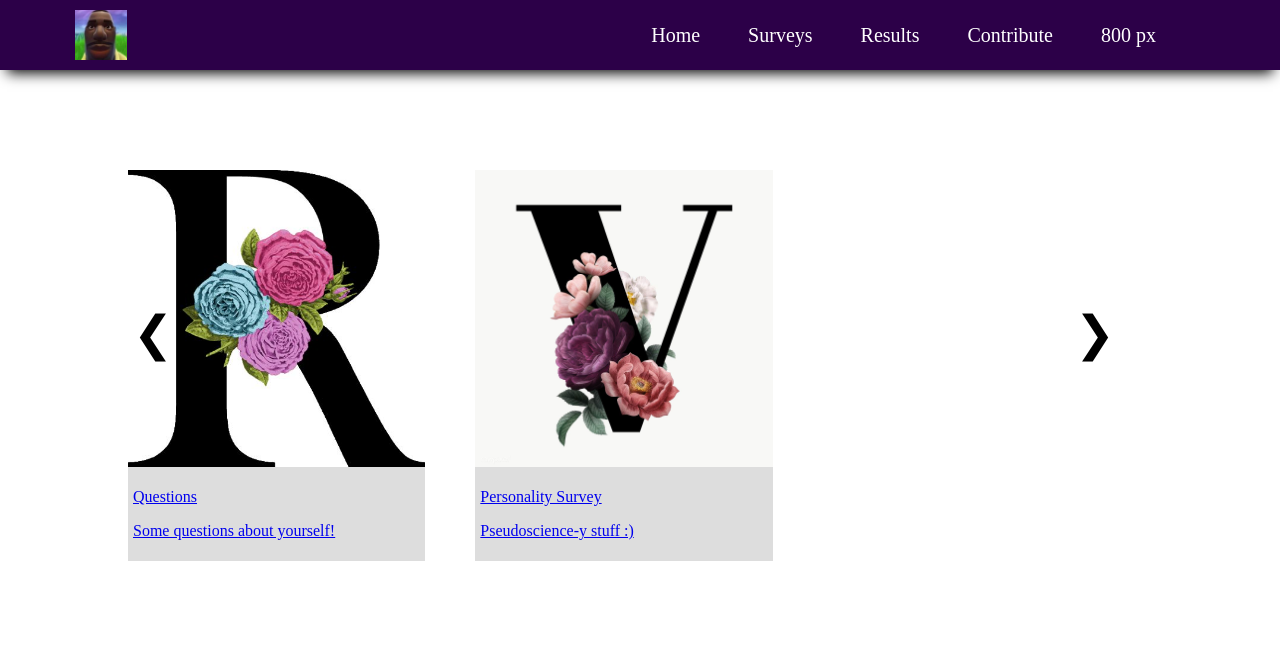
After one commit to DavidToh2/Survey-Website, a Flask app: page /survey in a window 1280 px wide. The commit adds this page. Shown: the top 660 px of the page. Run offline with Flask 2, Linux system fonts and the light colour scheme.

Commit message:
Cards for survey selection webpage

```diff
--- a/app.py
+++ b/app.py
@@ -18,8 +18,11 @@ app = Flask(__name__)
 def index():
     return render_template("index.html")
 
+@app.route("/survey")
+def selectSurvey():
+    return render_template("selection.html")
 
-@app.route("/survey", methods=["POST"])
+@app.route("/survey/<selectedSurvey>", methods=["POST"])
 def loadSurvey():
 
     username = request.form.get("username")
--- a/database.py
+++ b/database.py
@@ -27,7 +27,7 @@ def parseSurveyInfo(selectedSurvey):        # Returns an array containing noOfSe
 def doSurveyList(option, targetSurvey = None):
 
     basedir = os.path.abspath(os.path.dirname(__file__))
-    targetDir = os.path.join(basedir, f"static/survey-list.json")
+    targetDir = os.path.join(basedir, f"static/data/survey-list.json")
     with open(targetDir, "r") as f:
         surveyList = json.load(f)
 
--- a/static/data/survey-list.json
+++ b/static/data/survey-list.json
@@ -1,3 +1,14 @@
 [
-    "questions"
+    {
+        "survey-name": "questions",
+        "image-name": "R.jpg",
+        "survey-title": "Questions",
+        "survey-description": "Some questions about yourself!"
+    },
+    {
+        "survey-name": "personality",
+        "image-name": "V.jpg",
+        "survey-title": "Personality Survey",
+        "survey-description": "Pseudoscience-y stuff :)"
+    }
 ]
--- /dev/null
+++ b/static/scripts/selection-script.js
@@ -0,0 +1,87 @@
+var currentSurveyIndex = 1;
+
+function initialiseSurveySelection() {
+
+    $.getJSON("static/data/survey-list.json", function(data) {
+        let noOfSurveys = data.length;
+        sessionStorage.setItem("noOfSurveys", noOfSurveys);
+        loadSurveySelection(1, noOfSurveys);
+    })
+
+}
+
+function incrementSurvey(n) {
+    let noOfSurveys = sessionStorage.getItem("noOfSurveys");
+    currentSurveyIndex = modulo(currentSurveyIndex + n, noOfSurveys);
+    loadSurveySelection(currentSurveyIndex, noOfSurveys);
+}
+
+function loadSurveySelection(a, noOfSurveys) {
+
+    var surveyContainer = $("#surveys-container");
+    surveyContainer.empty();
+
+    $.getJSON("static/data/survey-list.json", function(data) {
+        var outputHTML = [];
+        var arr1 = [a];
+
+        if (noOfSurveys > 1) {
+            arr1.push(modulo(a+1, noOfSurveys));
+            if (noOfSurveys > 2) {
+                arr1.push(modulo(a-1, noOfSurveys));
+            }
+        }
+
+        console.log(arr1);
+
+        $.each(arr1, function(index, element) {
+            let e = element - 1;
+            switch(index) {
+                case 0:
+                    var cardLocation = "middle"; break;
+                case 1:
+                    var cardLocation = "right"; break;
+                case 2:
+                    var cardLocation = "left"; break;
+            }
+            console.log(data[e]);
+            outputHTML.push(
+                `<div class="card card--${cardLocation}">
+                    <img class="card__img" src="/static/images/survey-icon/${data[e]["image-name"]}">
+                    <a href="{{ url_for('loadSurvey', selectedSurvey = ${data[e]["survey-name"]}) }}">
+                        <div class="card__desc">
+                            <p class="survey-title">${data[e]["survey-title"]}</p>
+                            <p class="survey-description">${data[e]["survey-description"]}</p>
+                        </div>
+                    </a>
+                </div>`
+            )
+
+        })
+
+        outputHTML.push(`
+        <button class="card__prev" onclick="incrementSurvey(-1)">&#10094;</button>
+        <button class="card__next" onclick="incrementSurvey(1)">&#10095;</button>`
+        )
+
+        $(outputHTML.join("")).appendTo(surveyContainer);
+
+    })
+}
+
+function modulo(a, n) {
+    while (a > n) {
+        a -= n;
+    }
+    while (a < 1) {
+        a += n;
+    }
+    return a;       /* Returns a value between 1 and n */
+}
+
+$(document).ready(function() {
+
+    initialiseSurveySelection();
+    console.log("Survey selection page build complete!");
+
+})
--- a/static/styles.css
+++ b/static/styles.css
@@ -327,8 +327,6 @@ button, .button {
 
 .flashy-button {
   font-family: "Impact", Cambria;
-  padding: 20px;
-  background-color: rgb(3, 116, 50);
   color: white;
 }
 .flashy-button__container {
@@ -338,6 +336,8 @@ button, .button {
   margin: 0px 105px 0px auto;
   align-self: center;
   text-align: center;
+  padding: 20px;
+  background-color: rgb(3, 116, 50);
 }
 @media only screen and (max-width: 1024px) {
   .flashy-button__container {
--- a/static/styles.scss
+++ b/static/styles.scss
@@ -355,8 +355,6 @@ button, .button {
 .flashy-button {
 
     font-family: 'Impact', Cambria;
-    padding: 20px;
-    background-color:rgb(3, 116, 50);
     color: white;
 
     &__container {
@@ -367,6 +365,8 @@ button, .button {
         margin: 0px 105px 0px auto;
         align-self: center;
         text-align: center;
+        padding: 20px;
+        background-color:rgb(3, 116, 50);
 
         @include devices(tablet) {
             margin-left: 0px;
--- a/templates/layout.html
+++ b/templates/layout.html
@@ -21,7 +21,7 @@
             <ul class="header__navbar">
                 <li class="button header__navbar-tablet" onclick="showTabletMenu()">&#9776;</li>
                 <li class="button header__button"><a href="{{ url_for('index') }}">Home</a></li>
-                <li class="button header__button"><a href="{{ url_for('loadResults') }}">Surveys</a></li>
+                <li class="button header__button"><a href="{{ url_for('selectSurvey') }}">Surveys</a></li>
                 <li class="button header__button"><a href="{{ url_for('loadResults') }}">Results</a></li>
                 <li class="button header__button"><a href="{{ url_for('loadResults') }}">Contribute</a></li>
                 <li class="button header__button"><a id="contact" href="{{ url_for('loadResults') }}">Contact Us</a></li>
--- /dev/null
+++ b/templates/selection.html
@@ -0,0 +1,23 @@
+{% extends "layout.html" %}
+
+{% block extraFiles %} <script src="{{ url_for('static', filename='scripts/selection-script.js') }}"></script> {% endblock %}
+
+{% block content %}
+
+    <div class="section-container">
+        <div class="section" style="margin-top: 100px";>
+            <div class="grid-3" id="surveys-container">
+
+                <div class="card card--left">
+                    <img class="card__img" src="static/${filepath}">
+                        <div class="card__desc">
+                            Survey 1
+                        </div>
+                    </div>
+                </div>
+
+            </div>
+        </div>
+    </div>
+
+{% endblock %}
```
Also changed, not shown: templates/index.html (+12 -2 lines), static/images/survey-icon/N.png (added), static/images/survey-icon/R.jpg (added), static/images/survey-icon/V.jpg (added), 1 other file.
